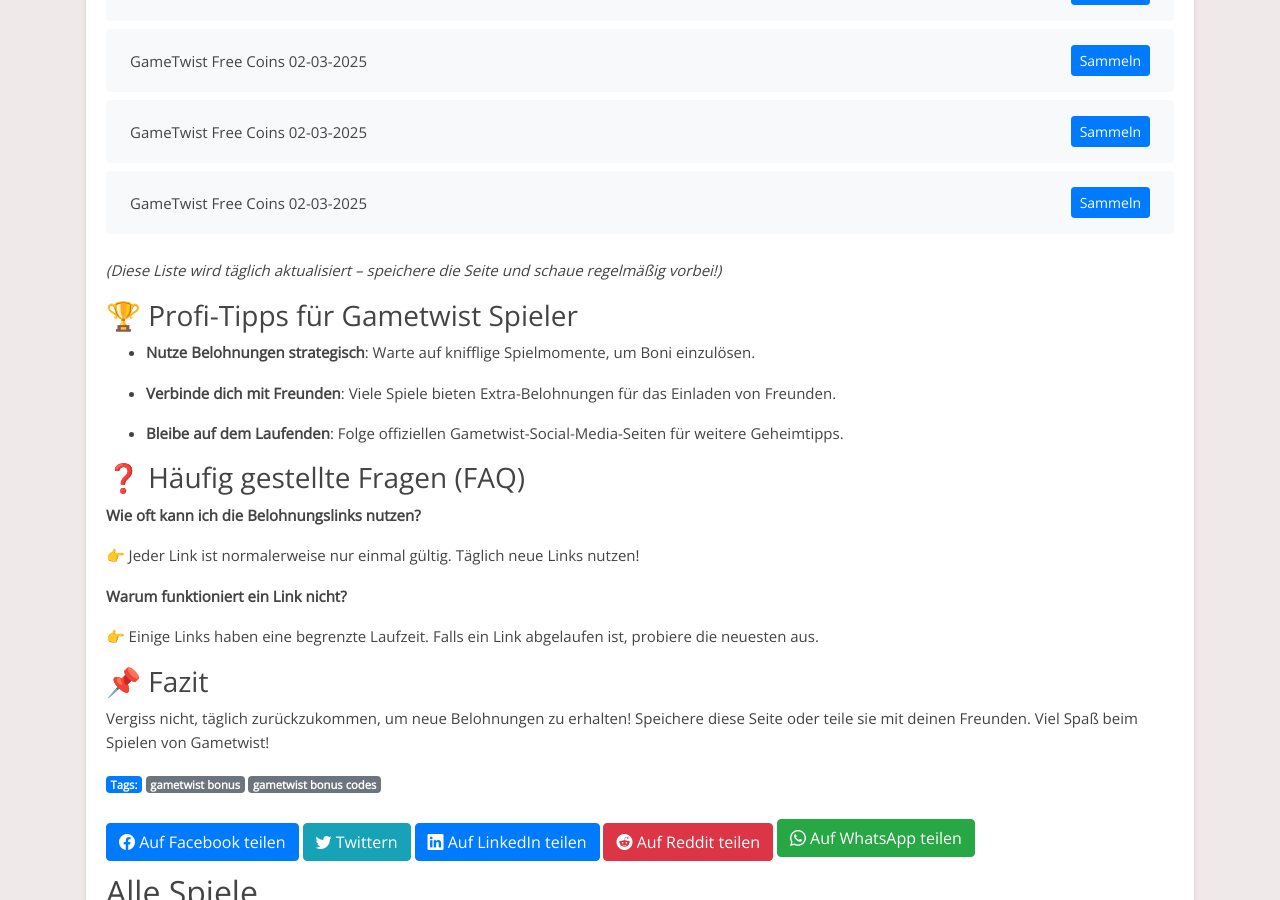
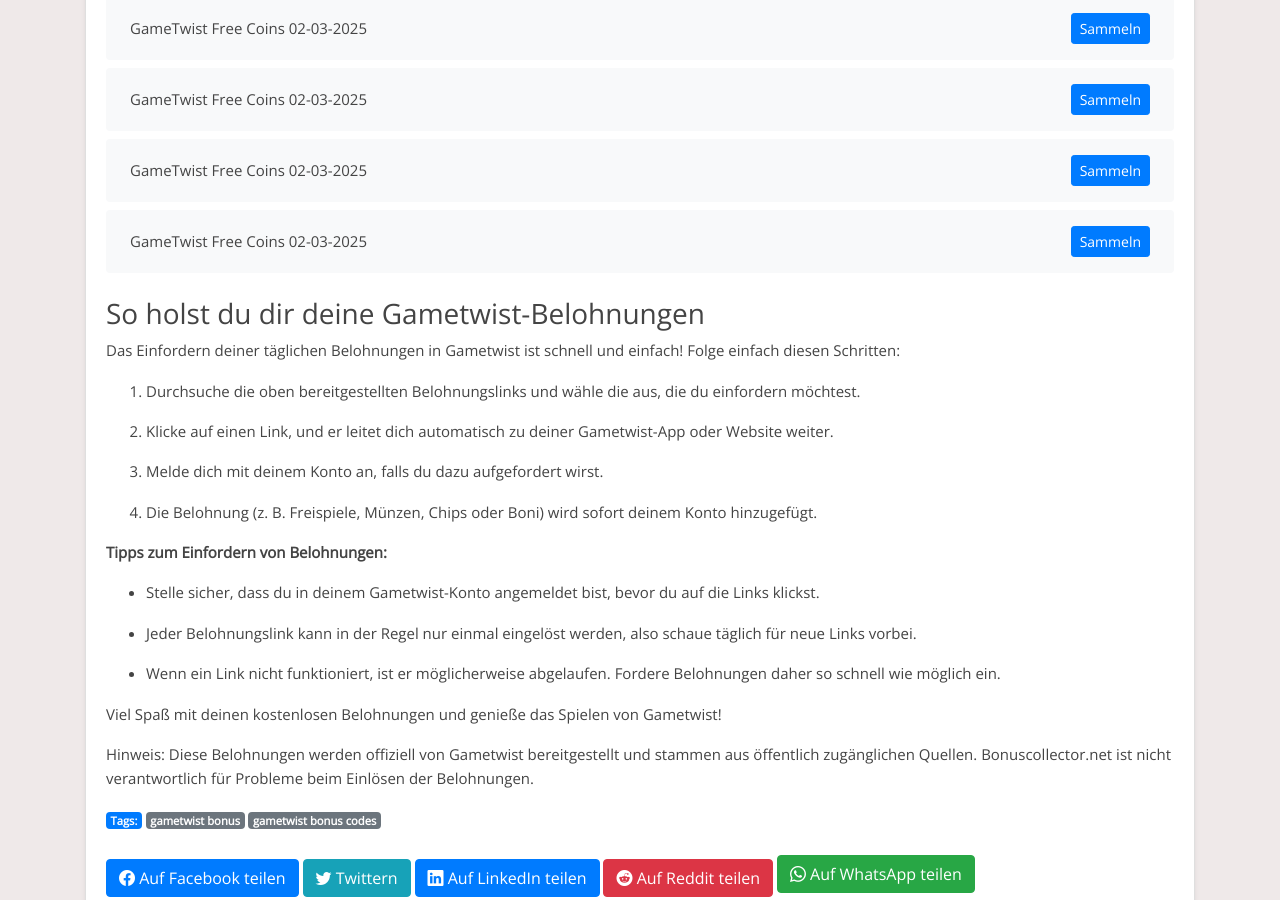
Before and after one commit to Prollad99/bs-de, a Jekyll site: the page built from _posts/2025-02-03-gametwist.md, in a window 1280 px wide and 900 px high, scrolled down 7443 px. Built offline with Jekyll 4.4.1, drawn with Linux system fonts in a browser that asks for light colours; some of the changed text lies outside the part shown.

Commit message:
Aktualisiere gametwist-Belohnungslinks, Inhalte und Änderungsdatum

```diff
--- a/_includes/gametwist_footer.html
+++ b/_includes/gametwist_footer.html
@@ -1,31 +1,27 @@
-*(Diese Liste wird täglich aktualisiert – speichere die Seite und schaue regelmäßig vorbei!)*
+### So holst du dir deine Gametwist-Belohnungen
 
 
+Das Einfordern deiner täglichen Belohnungen in Gametwist ist schnell und einfach! Folge einfach diesen Schritten:
 
-### 🏆 Profi-Tipps für Gametwist Spieler
+1. Durchsuche die oben bereitgestellten Belohnungslinks und wähle die aus, die du einfordern möchtest.
 
-- **Nutze Belohnungen strategisch**: Warte auf knifflige Spielmomente, um Boni einzulösen.
+2. Klicke auf einen Link, und er leitet dich automatisch zu deiner Gametwist-App oder Website weiter.
 
-- **Verbinde dich mit Freunden**: Viele Spiele bieten Extra-Belohnungen für das Einladen von Freunden.
+3. Melde dich mit deinem Konto an, falls du dazu aufgefordert wirst.
 
-- **Bleibe auf dem Laufenden**: Folge offiziellen Gametwist-Social-Media-Seiten für weitere Geheimtipps.
+4. Die Belohnung (z. B. Freispiele, Münzen, Chips oder Boni) wird sofort deinem Konto hinzugefügt.
 
 
+**Tipps zum Einfordern von Belohnungen:**
 
-### ❓ Häufig gestellte Fragen (FAQ)
+- Stelle sicher, dass du in deinem Gametwist-Konto angemeldet bist, bevor du auf die Links klickst.
 
-**Wie oft kann ich die Belohnungslinks nutzen?**
+- Jeder Belohnungslink kann in der Regel nur einmal eingelöst werden, also schaue täglich für neue Links vorbei.
 
-👉 Jeder Link ist normalerweise nur einmal gültig. Täglich neue Links nutzen!
+- Wenn ein Link nicht funktioniert, ist er möglicherweise abgelaufen. Fordere Belohnungen daher so schnell wie möglich ein.
 
 
-
-**Warum funktioniert ein Link nicht?**
-
-👉 Einige Links haben eine begrenzte Laufzeit. Falls ein Link abgelaufen ist, probiere die neuesten aus.
+Viel Spaß mit deinen kostenlosen Belohnungen und genieße das Spielen von Gametwist!
 
 
-
-### 📌 Fazit
-
-Vergiss nicht, täglich zurückzukommen, um neue Belohnungen zu erhalten! Speichere diese Seite oder teile sie mit deinen Freunden. Viel Spaß beim Spielen von Gametwist!
+Hinweis: Diese Belohnungen werden offiziell von Gametwist bereitgestellt und stammen aus öffentlich zugänglichen Quellen. Bonuscollector.net ist nicht verantwortlich für Probleme beim Einlösen der Belohnungen.
--- a/_includes/gametwist_post.html
+++ b/_includes/gametwist_post.html
@@ -1,13 +1,13 @@
-**Willkommen, Gametwist-Fans!**
-
-Suchst du nach den neuesten Gratis-Belohnungen für Gametwist? Dann bist du hier genau richtig! Wir aktualisieren täglich die besten Links für Freispiele, Münzen und andere Boni, damit du dein Spielerlebnis optimal genießen kannst.
+Entdecke tägliche Gametwist-Belohnungen!
 
 
-
-### Was ist Gametwist und warum sind Belohnungen wichtig?
-
-Gametwist ist ein beliebtes Spiel, das von Millionen gespielt wird. Mit täglichen Belohnungen kannst du länger spielen, schneller leveln und das Beste aus deinem Spielerlebnis herausholen.
+Bist du ein Fan von Gametwist und möchtest dein Spielerlebnis verbessern? Du bist hier genau richtig! Diese Seite ist allen Gametwist-Enthusiasten gewidmet, die täglich kostenlose Belohnungen einfordern möchten. Hier findest du die neuesten Links, um Freispiele, Münzen, Chips und andere spannende Boni zu sammeln, damit du das Spiel noch mehr genießen kannst.
 
 
+Gametwist ist ein unterhaltsames Spiel, das von Millionen geliebt wird. Ob du höhere Level erreichen oder einfach nur den Nervenkitzel genießen möchtest – unsere täglichen Belohnungslinks halten dich im Spiel.
 
-### 🚀 Tägliche Belohnungslinks für Gametwist
+
+Hinweis: Gametwist ist eine kostenlose App, die ausschließlich zu Unterhaltungszwecken entwickelt wurde. Bonuscollector.net ist eine unabhängige Plattform und steht in keiner Verbindung zu den Entwicklern oder Eigentümern von Gametwist.
+
+
+Schau täglich vorbei, um sicherzustellen, dass du keine Belohnung verpasst!
```
